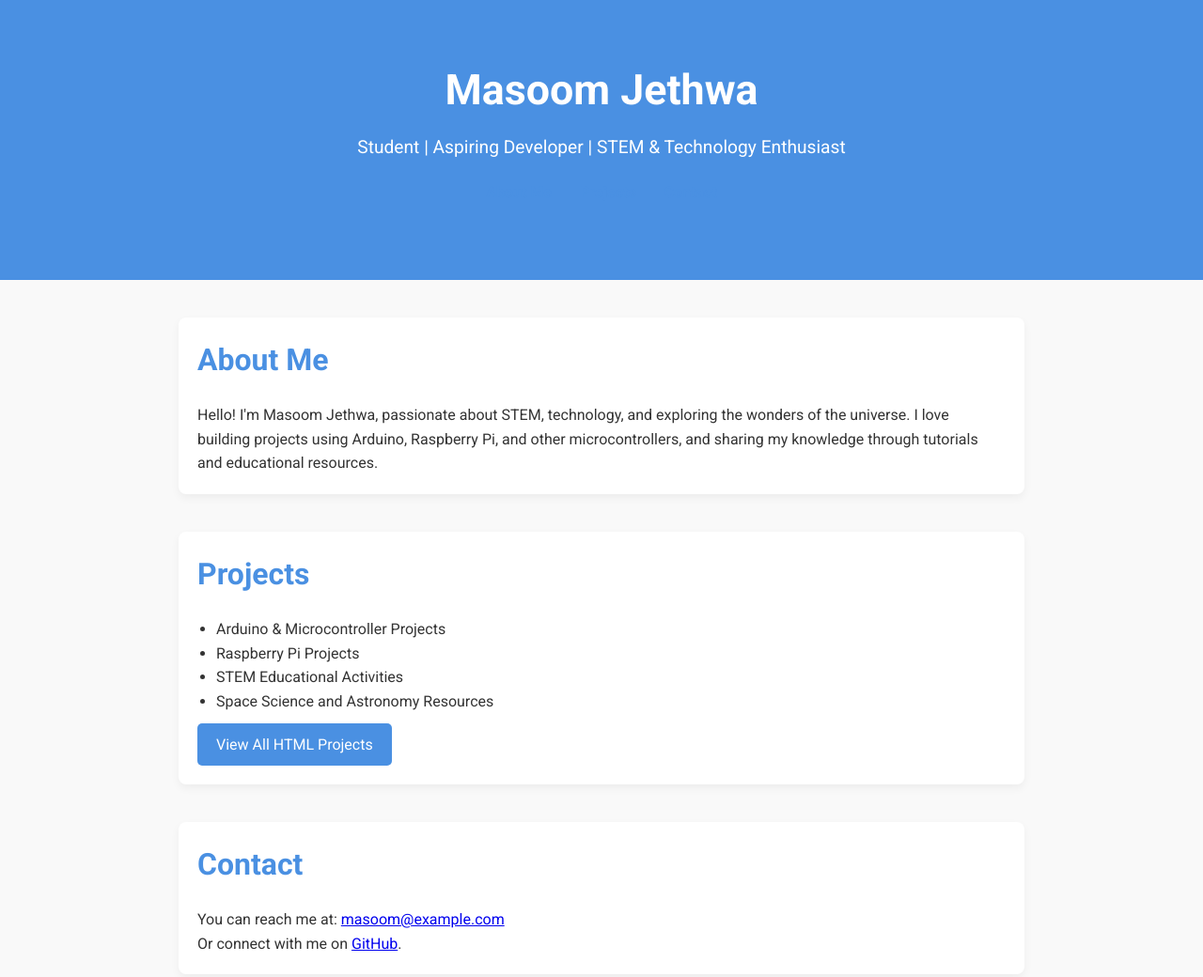
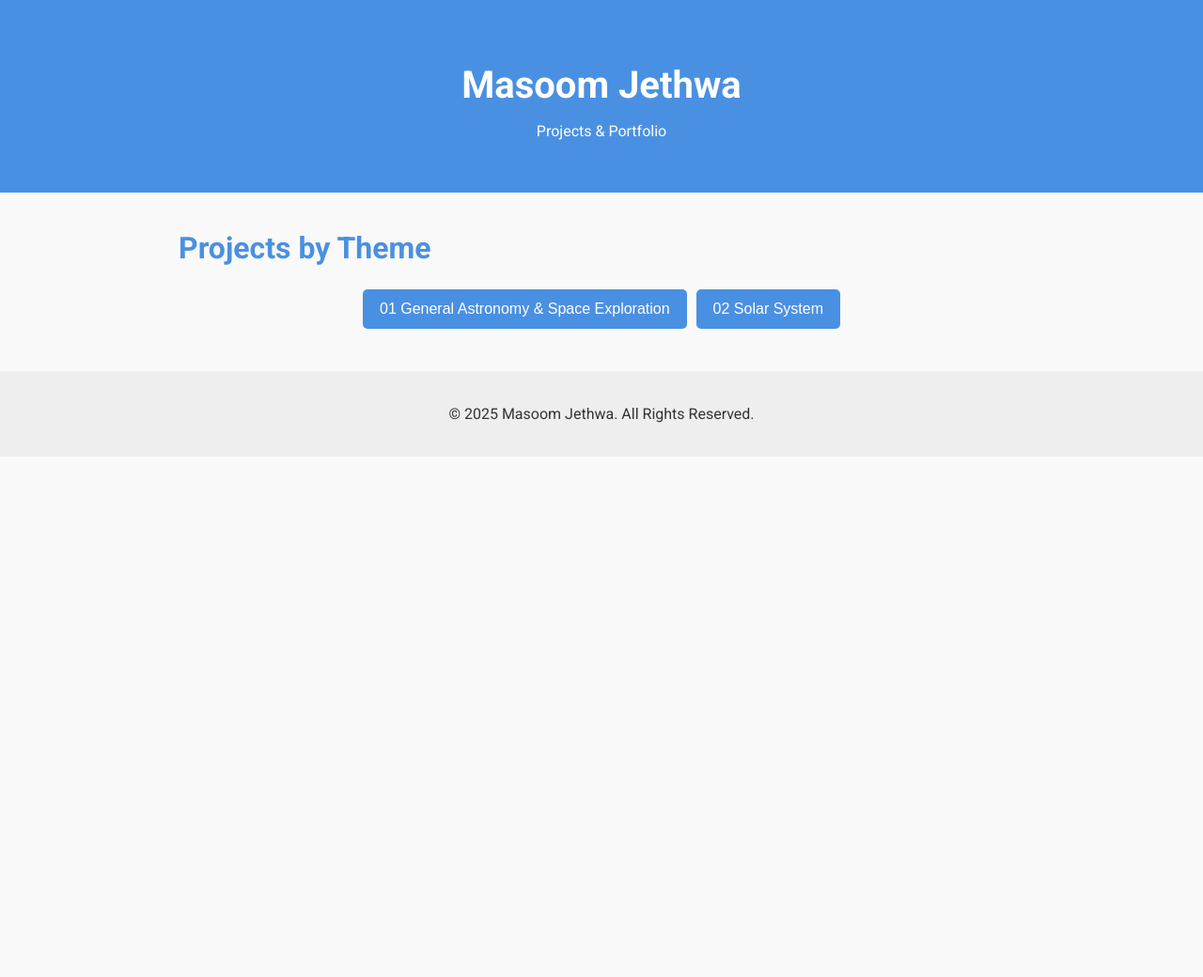
Before and after one commit to masoomjethwa/masoomjethwa.github.io, a plain HTML site: page index.html in a window 1280 px wide. Shown: the top 1040 px of the page at 94% size. After the commit the page ends 800 px from the top, so only its background shows below. Drawn offline with Linux system fonts and the light colour scheme.

Commit message:
Update index.html

```diff
--- a/index.html
+++ b/index.html
@@ -3,51 +3,76 @@
 <head>
     <meta charset="UTF-8">
     <meta name="viewport" content="width=device-width, initial-scale=1.0">
-    <title> Dr Masoom Jethwa | Portfolio</title>
+    <title>Masoom Jethwa | Projects</title>
     <link href="https://fonts.googleapis.com/css2?family=Roboto:wght@400;700&display=swap" rel="stylesheet">
     <style>
-        /* Reset */
-        * { margin: 0; padding: 0; box-sizing: border-box; }
-
         body {
             font-family: 'Roboto', sans-serif;
             background-color: #f9f9f9;
+            margin: 0;
+            padding: 0;
             color: #333;
-            line-height: 1.6;
         }
 
         header {
-            background: #4A90E2;
-            color: #fff;
-            padding: 60px 20px;
+            background-color: #4A90E2;
+            color: white;
+            padding: 40px 20px;
             text-align: center;
         }
 
         header h1 {
-            font-size: 2.8rem;
             margin-bottom: 10px;
-        }
-
-        header p {
-            font-size: 1.2rem;
+            font-size: 2.5rem;
         }
 
         nav {
             display: flex;
             justify-content: center;
+            flex-wrap: wrap;
             margin: 20px 0;
         }
 
-        nav a {
-            margin: 0 15px;
-            text-decoration: none;
-            color: #4A90E2;
-            font-weight: 700;
-            transition: color 0.3s;
+        .dropdown {
+            position: relative;
+            margin: 5px;
         }
 
-        nav a:hover {
+        .dropbtn {
+            background-color: #4A90E2;
+            color: white;
+            padding: 12px 18px;
+            font-size: 16px;
+            border: none;
+            cursor: pointer;
+            border-radius: 5px;
+        }
+
+        .dropdown-content {
+            display: none;
+            position: absolute;
+            background-color: #fff;
+            min-width: 220px;
+            box-shadow: 0 4px 8px rgba(0,0,0,0.15);
+            z-index: 1;
+            border-radius: 5px;
+            overflow: hidden;
+        }
+
+        .dropdown-content a {
             color: #333;
+            padding: 10px 16px;
+            text-decoration: none;
+            display: block;
+            transition: background 0.2s;
+        }
+
+        .dropdown-content a:hover {
+            background-color: #f0f0f0;
+        }
+
+        .dropdown:hover .dropdown-content {
+            display: block;
         }
 
         section {
@@ -62,19 +87,6 @@
             font-size: 2rem;
         }
 
-        .about, .projects, .contact {
-            background: #fff;
-            padding: 20px;
-            border-radius: 8px;
-            box-shadow: 0 4px 10px rgba(0,0,0,0.05);
-            margin-bottom: 30px;
-        }
-
-        .projects ul {
-            list-style-type: disc;
-            margin-left: 20px;
-        }
-
         footer {
             text-align: center;
             padding: 20px;
@@ -84,13 +96,12 @@
 
         a.button {
             display: inline-block;
+            margin-top: 10px;
             padding: 10px 20px;
             background: #4A90E2;
             color: #fff;
+            text-decoration: none;
             border-radius: 5px;
-            text-decoration: none;
-            margin-top: 10px;
-            transition: background 0.3s;
         }
 
         a.button:hover {
@@ -99,40 +110,63 @@
     </style>
 </head>
 <body>
+
 <header>
     <h1>Masoom Jethwa</h1>
-        <p>Student | Aspiring Developer | STEM & Technology Enthusiast</p>
-        <nav>
-            <a href="#about">About Me</a>
-            <a href="#projects">Projects</a>
-            <a href="#contact">Contact</a>
-        </nav>
+    <p>Projects & Portfolio</p>
 </header>
 
-    <section id="about" class="about">
-        <h2>About Me</h2>
-        <p>Hello! I'm Masoom Jethwa, passionate about STEM, technology, and exploring the wonders of the universe. I love building projects using Arduino, Raspberry Pi, and other microcontrollers, and sharing my knowledge through tutorials and educational resources.</p>
-    </section>
+<section>
+    <h2>Projects by Theme</h2>
 
-    <section id="projects" class="projects">
-        <h2>Projects</h2>
-        <ul>
-            <li>Arduino & Microcontroller Projects</li>
-            <li>Raspberry Pi Projects</li>
-            <li>STEM Educational Activities</li>
-            <li>Space Science and Astronomy Resources</li>
-        </ul>
-        <a href="HTMLs/index.html" class="button">View All HTML Projects</a>
-    </section>
+    <nav>
+        <div class="dropdown">
+            <button class="dropbtn">01 General Astronomy & Space Exploration</button>
+            <div class="dropdown-content">
+                <a href="01 General Astronomy & Space Exploration/1.1_01_Astronomy_for_Kids.html">Astronomy for Kids</a>
+                <a href="01 General Astronomy & Space Exploration/1.1_02_Cosmos_Journey.html">Cosmos Journey</a>
+                <a href="01 General Astronomy & Space Exploration/1.1_03_Journey_Through_The_Cosmos.html">Journey Through The Cosmos</a>
+                <a href="01 General Astronomy & Space Exploration/1.1_04_Interactive_Journey.html">Interactive Journey</a>
+                <a href="01 General Astronomy & Space Exploration/1.1_05_Universe.html">Universe</a>
+                <a href="01 General Astronomy & Space Exploration/1.1_06_Celestial_Explorer.html">Celestial Explorer</a>
+                <a href="01 General Astronomy & Space Exploration/1.1_11_Asteroids.html">Asteroids</a>
+                <a href="01 General Astronomy & Space Exploration/1.1_12_Astronomy_Pictionary_Printable.html">Astronomy Pictionary</a>
+                <a href="01 General Astronomy & Space Exploration/1.1_13_Auroras.html">Auroras</a>
+                <a href="01 General Astronomy & Space Exploration/1.1_14_Cosmic_Origins.html">Cosmic Origins</a>
+                <a href="01 General Astronomy & Space Exploration/1.1_15_Cosmic_Tapestry.html">Cosmic Tapestry</a>
+                <a href="01 General Astronomy & Space Exploration/1.1_16_Earths_Spin.html">Earth's Spin</a>
+                <a href="01 General Astronomy & Space Exploration/1.1_17_Eccentricity.html">Eccentricity</a>
+                <a href="01 General Astronomy & Space Exploration/1.1_18_Ellipse.html">Ellipse</a>
+            </div>
+        </div>
 
-    <section id="contact" class="contact">
-        <h2>Contact</h2>
-        <p>You can reach me at: <a href="mailto:masoom@example.com">masoom@example.com</a></p>
-        <p>Or connect with me on <a href="https://github.com/masoomjethwa">GitHub</a>.</p>
+        <div class="dropdown">
+            <button class="dropbtn">02 Solar System</button>
+            <div class="dropdown-content">
+                <a href="02 Solar System/1.2_01_Interactive_Explorer_Theories_of_Solar_System_Origin.html">Solar System Theories</a>
+                <a href="02 Solar System/1.2_02_Journey_Through_Our_Galaxy.html">Journey Through Our Galaxy</a>
+                <a href="02 Solar System/1.2_03_Planetary_Transit.html">Planetary Transit</a>
+                <a href="02 Solar System/1.2_04_Planetary_Atmosphere.html">Planetary Atmosphere</a>
+                <a href="02 Solar System/1.2_05_Solar_Astro.html">Solar Astro</a>
+                <a href="02 Solar System/1.2_06_Solar_System.html">Solar System</a>
+                <a href="02 Solar System/1.2_07_Stellar_Gaze.html">Stellar Gaze</a>
+                <a href="02 Solar System/1.2_08_Stellar_Gaze_Light.html">Stellar Gaze Light</a>
+                <a href="02 Solar System/1.2_09_Unsolved_Mysteries_of_SS.html">Unsolved Mysteries</a>
+                <a href="02 Solar System/1.2_10_Unsorted_sensors2.html">Unsorted Sensors2</a>
+                <a href="02 Solar System/1.2_11_Unsorted_exp_in_ps.html">Unsorted Experiments</a>
+                <a href="02 Solar System/1.2_12_Unsorted_ion_netraul_model.html">Unsorted Ion Neutral Model</a>
+                <a href="02 Solar System/1.2_13_Unsorted_sensors.html">Unsorted Sensors</a>
+            </div>
+        </div>
+
+        <!-- Repeat similar dropdowns for the rest of your themes (03 - 09) -->
+
+    </nav>
 </section>
 
 <footer>
     <p>&copy; 2025 Masoom Jethwa. All Rights Reserved.</p>
 </footer>
+
 </body>
 </html>
```
Lines whose indentation alone changed are shown as unchanged.
